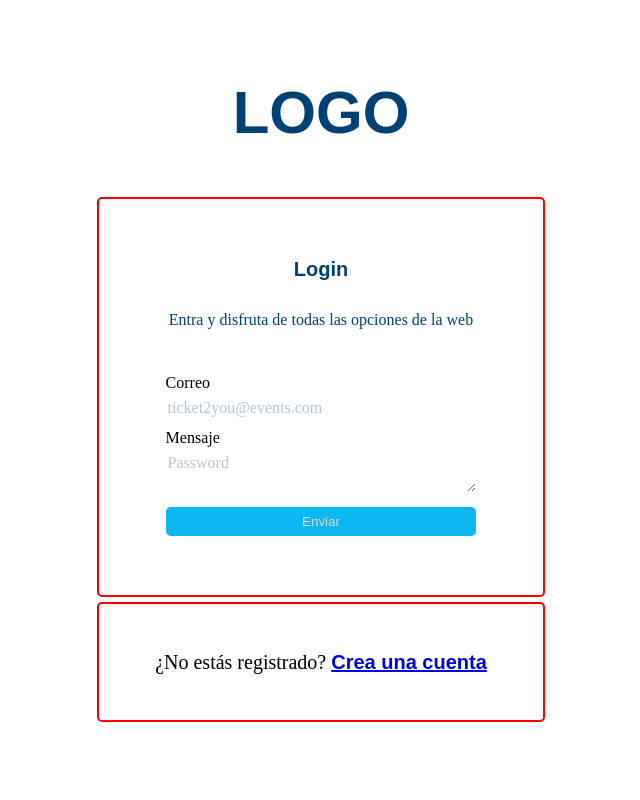
After one commit to IreneB26/ProjectBeta, a PHP site: page /inicio_sesion.php in a window 1280 px wide. The commit adds this page. Shown: the whole page, without its empty margins (319-959 px from the left). Run offline with PHP 8.4, Linux system fonts and the light colour scheme.

Commit message:
inicio sesion estructura

```diff
--- a/css/style.css
+++ b/css/style.css
@@ -269,7 +269,8 @@ p {
   color: #004173; }
 
 .input_card::placeholder {
-  color: #004173; }
+  color: #004173;
+  opacity: 0.3; }
 
 .input_card:focus {
   color: #004173; }
@@ -365,7 +366,7 @@ p {
 
 .label {
   display: block;
-  padding: 5px;
+  margin: 5px;
   width: 70%; }
 
 .input {
@@ -377,7 +378,8 @@ p {
   padding: 2px; }
 
 .input::placeholder {
-  color: #004173; }
+  color: #004173;
+  opacity: 0.3; }
 
 input:focus {
   color: #004173; }
@@ -515,10 +517,69 @@ input:focus {
   color: #004173; }
 
 .input_card::placeholder {
-  color: #004173; }
+  color: #004173;
+  opacity: 0.3; }
 
 .input_card:focus {
   color: #004173; }
+
+.inicio_sesion {
+  width: 100vw;
+  height: 100vh;
+  display: flex;
+  flex-direction: column;
+  align-items: center;
+  justify-content: center; }
+
+.logo_incio_sesion {
+  margin-bottom: 50px; }
+
+.inicio_sesion_title {
+  margin-bottom: 30px; }
+
+.inicio_sesion_text {
+  margin-bottom: 40px; }
+
+.formulario_inicio_sesion {
+  width: 35vw;
+  height: 50vh;
+  border: 2px solid red;
+  border-radius: 5px;
+  display: flex;
+  flex-direction: column;
+  align-items: center;
+  justify-content: center; }
+
+.crear_cuenta {
+  width: 35vw;
+  height: 15vh;
+  border: 2px solid red;
+  border-radius: 5px;
+  display: flex;
+  align-items: center;
+  justify-content: center;
+  margin-top: 5px; }
+
+.label_sesion {
+  margin-bottom: 5px; }
+
+.input_sesion {
+  margin-bottom: 5px; }
+
+.boton_sesion {
+  background-color: #0cb7f2;
+  border: 2px solid #0cb7f2; }
+
+.boton_sesion:hover {
+  border: 2px solid #004173; }
+
+@media (max-width: 960px) {
+  .formulario_inicio_sesion {
+    width: 70vw;
+    height: 50vh; }
+  .crear_cuenta {
+    width: 70vw;
+    height: 15vh; } }
 
 *,
 *:before,
@@ -582,7 +643,8 @@ body {
   color: #004173; }
 
 .form_search::placeholder {
-  color: #004173; }
+  color: #004173;
+  opacity: 0.5; }
 
 input:focus {
   color: #004173; }
--- /dev/null
+++ b/inicio_sesion.php
@@ -0,0 +1,47 @@
+<!DOCTYPE html>
+<html lang="en">
+
+<head>
+    <meta charset="UTF-8">
+    <meta http-equiv="X-UA-Compatible" content="IE=edge">
+    <meta name="viewport" content="width=device-width, initial-scale=1.0">
+    <link rel="stylesheet" href="./css/style.css">
+
+    <title>ticker 2 you</title>
+</head>
+
+<body class="inicio_sesion">
+
+    <h1 class="logo_incio_sesion">LOGO</h1>
+
+
+    <form class="formulario_inicio_sesion" method="post" action="principal.php">
+
+        <h1 class="title_footer_form inicio_sesion_title ">Login</h1>
+        <p class="content_footer_form  inicio_sesion_text">Entra y disfruta de todas las opciones de la web</p>
+
+        <label class="label label_sesion" for="email">Correo</label>
+        <input class="input input_sesion" type="email" id="email" name="email" placeholder="ticket2you@events.com">
+        <label class="label label_sesion" for="mensaje">Mensaje</label>
+        <textarea class="input input_sesion" type="pasword" id="contraseña" name="contraseña" placeholder="Password"></textarea>
+        <input class="boton boton_sesion" type="submit" value="Enviar" name="submit">
+    </form>
+
+    <div class="crear_cuenta">
+
+        <p>¿No estás registrado? <a href="#">Crea una cuenta</a></p>
+
+    </div>
+
+
+    <!-- <video class="video_inicio_sesion" autoplay="autoplay" loop="loop" muted defaultMuted>
+        <source src="imagenes/video.mp4" type="video/mp4">
+    </video> -->
+    <!--
+    <video class="video_inicio_sesion_mobile" autoplay="autoplay" loop="loop" muted defaultMuted>
+        <source src="imagenes/inicio_sesion_mobile.mp4" type="video/mp4">
+    </video> -->
+
+</body>
+
+</html>
--- a/scss/_card.scss
+++ b/scss/_card.scss
@@ -89,6 +89,7 @@
 
 .input_card::placeholder {
   color: $color_principal;
+  opacity: 0.3;
 }
 .input_card:focus {
   color: $color_principal;
--- a/scss/_footer.scss
+++ b/scss/_footer.scss
@@ -55,7 +55,7 @@
 
 .label {
   display: block;
-  padding: 5px;
+  margin: 5px;
   width: 70%;
 }
 
@@ -70,6 +70,7 @@
 
 .input::placeholder {
   color: $color_principal;
+  opacity: 0.3;
 }
 input:focus {
   color: $color_principal;
--- a/scss/_form.scss
+++ b/scss/_form.scss
@@ -20,6 +20,7 @@
 
 .input_card::placeholder {
   color: $color_principal;
+  opacity: 0.3;
 }
 .input_card:focus {
   color: $color_principal;
--- /dev/null
+++ b/scss/_inicio-sesion.scss
@@ -0,0 +1,84 @@
+.inicio_sesion {
+  width: 100vw;
+  height: 100vh;
+  display: flex;
+  flex-direction: column;
+  align-items: center;
+  justify-content: center;
+
+  //   background-image: url("../imagenes/concert.jpg");
+  //   background-repeat: no-repeat;
+  //   background-position: center;
+  //   background-size: cover;
+}
+
+.logo_incio_sesion {
+  margin-bottom: 50px;
+}
+
+.inicio_sesion_title {
+  margin-bottom: 30px;
+}
+
+.inicio_sesion_text {
+  margin-bottom: 40px;
+}
+
+.formulario_inicio_sesion {
+  width: 35vw;
+  height: 50vh;
+  border: 2px solid red;
+  border-radius: 5px;
+  display: flex;
+  flex-direction: column;
+  align-items: center;
+  justify-content: center;
+}
+
+.crear_cuenta {
+  width: 35vw;
+  height: 15vh;
+  border: 2px solid red;
+  border-radius: 5px;
+  display: flex;
+  align-items: center;
+  justify-content: center;
+  margin-top: 5px;
+}
+.label_sesion {
+  margin-bottom: 5px;
+}
+
+.input_sesion {
+  margin-bottom: 5px;
+}
+
+.boton_sesion {
+  background-color: $detail;
+  border: 2px solid $detail;
+}
+
+.boton_sesion:hover {
+  border: 2px solid $color_principal;
+}
+
+// .video_inicio_sesion {
+//   width: 100%;
+//   height: 100%;
+// }
+
+// .video_inicio_sesion_mobile {
+//   display: none;
+// }
+
+@media (max-width: 960px) {
+  .formulario_inicio_sesion {
+    width: 70vw;
+    height: 50vh;
+  }
+
+  .crear_cuenta {
+    width: 70vw;
+    height: 15vh;
+  }
+}
--- a/scss/style.scss
+++ b/scss/style.scss
@@ -6,6 +6,7 @@
 @import "_popup.scss";
 @import "_desplegable.scss";
 @import "_form.scss";
+@import "inicio-sesion.scss";
 
 *,
 *:before,
@@ -82,6 +83,7 @@ body {
 
 .form_search::placeholder {
   color: $color_principal;
+  opacity: 0.5;
 }
 input:focus {
   color: $color_principal;
```
Also changed, not shown: scss/_forms.scss (deleted, +0 -79 lines), 1 other file.
